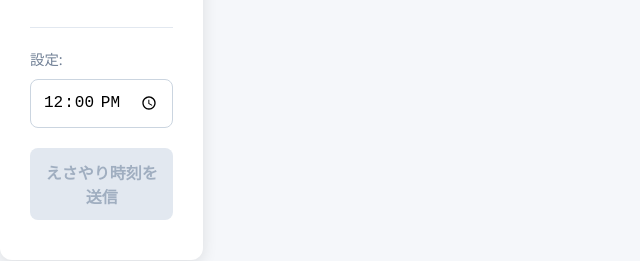
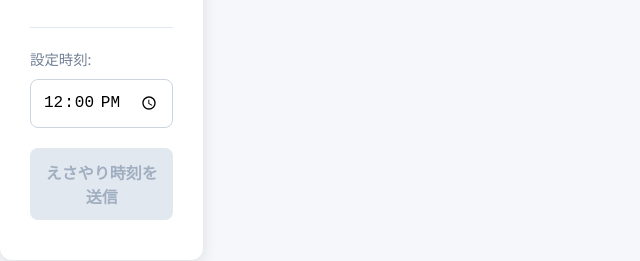
Before and after one commit to 111-lang/microbit, a plain HTML site: page index.html in a window 1280 px wide. Shown: the part 519-780 px from the top of the page, 0-640 px from the left. Drawn offline with Linux system fonts and the light colour scheme.

Commit message:
Update index.html

```diff
--- a/index.html
+++ b/index.html
@@ -93,7 +93,7 @@
 
 <hr style="border: 0; border-top: 1px solid #e2e8f0; margin: 20px 0;">
 
-    <label for="timeInput" style="display:block; text-align:left; font-size:0.9em; color:#718096;">設定:</label>
+    <label for="timeInput" style="display:block; text-align:left; font-size:0.9em; color:#718096;">設定時刻:</label>
     <input type="time" id="timeInput" value="12:00">
 
     <button id="sendBtn" class="btn-send" disabled>えさやり時刻を送信</button>
```
